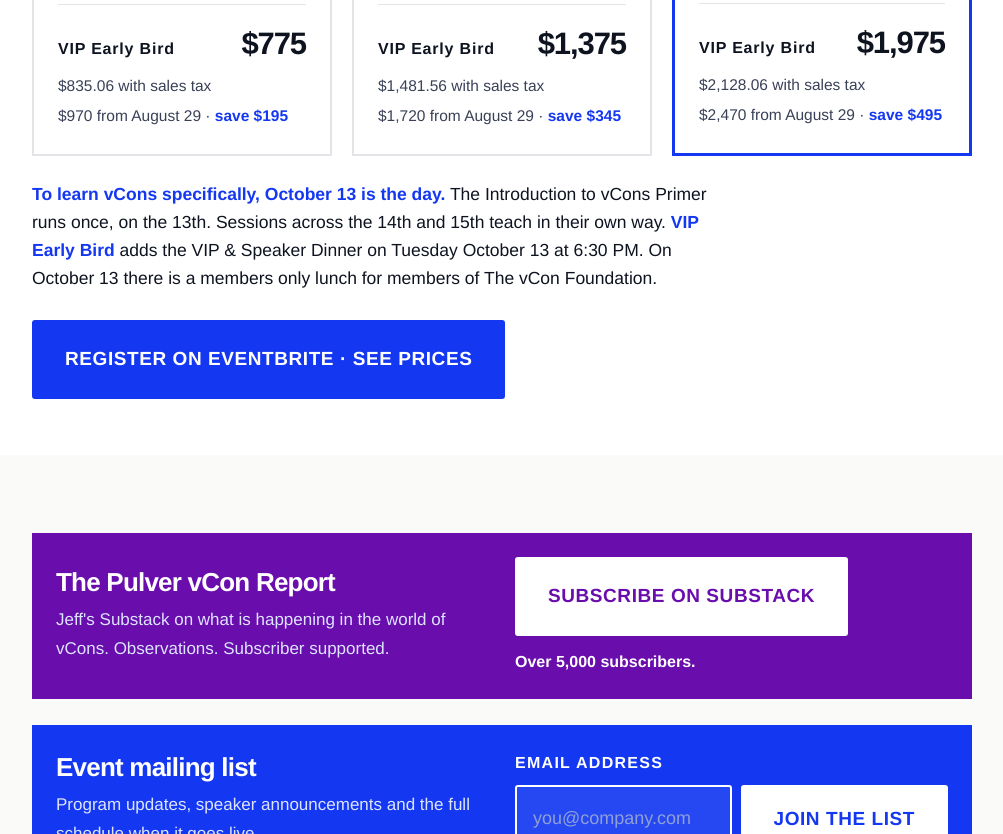
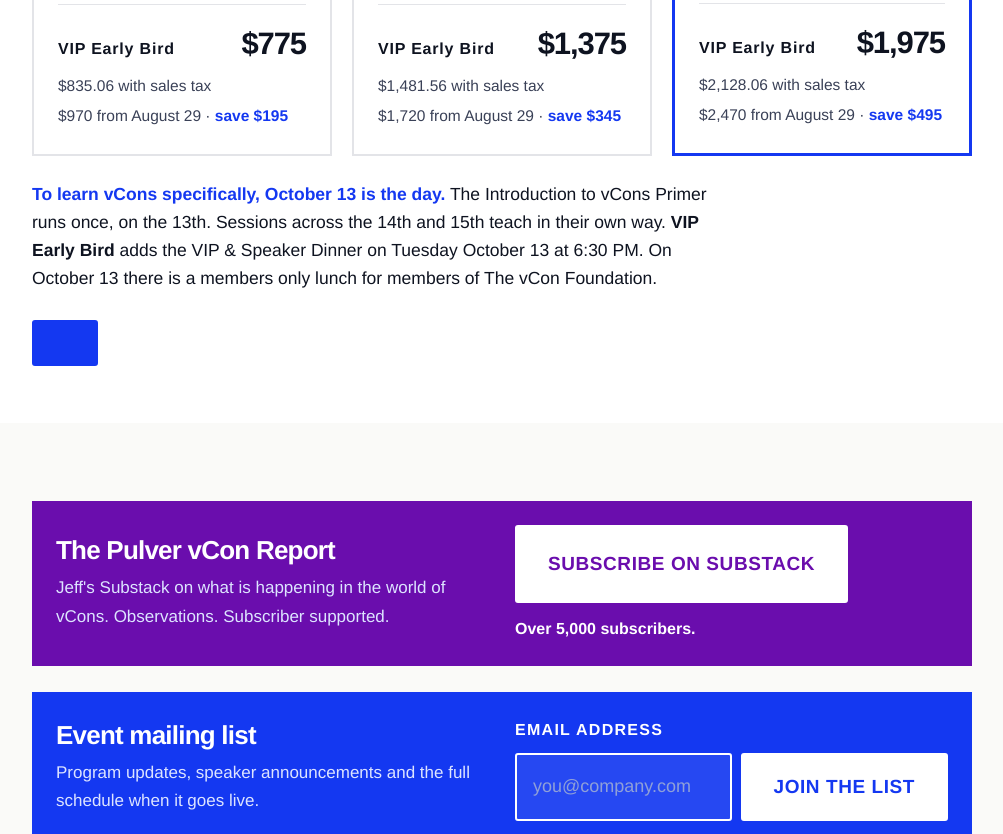
Before and after one commit to jeffvcon/von-fall26-preview, a plain HTML site: page wixbody-registration.html in a window 1280 px wide. Shown: the part 1992-2826 px from the top of the page, without its empty margins (138-1141 px from the left). Drawn offline with Linux system fonts and the light colour scheme.

Commit message:
Lauren: drop the Eventbrite ticket note, bold the VIP rows
Tuesday 17 and original 14. The finale keeps a real Register on Eventbrite
button, so no purchase path is lost; the removed line was the duplicate that
also fed her 'too many clicks' note.

Original 6 needs no change: the three-day blue line under 'Business runs' is
already gone from the build.

```diff
--- a/wixbody-registration.html
+++ b/wixbody-registration.html
@@ -2472,7 +2472,7 @@
           <span class="pt">$754.25 with sales tax</span><span class="paft">$875 from August 29 &middot; <b>save $175</b></span>
         </div>
         <div class="prow vipr">
-          <span class="pn">VIP Early Bird</span>
+          <span class="pn"><strong>VIP Early Bird</strong></span>
           <b class="pv">$775</b>
           <span class="pt">$835.06 with sales tax</span><span class="paft">$970 from August 29 &middot; <b>save $195</b></span>
         </div>
@@ -2494,7 +2494,7 @@
           <span class="pt">$1,400.75 with sales tax</span><span class="paft">$1,625 from August 29 &middot; <b>save $325</b></span>
         </div>
         <div class="prow vipr">
-          <span class="pn">VIP Early Bird</span>
+          <span class="pn"><strong>VIP Early Bird</strong></span>
           <b class="pv">$1,375</b>
           <span class="pt">$1,481.56 with sales tax</span><span class="paft">$1,720 from August 29 &middot; <b>save $345</b></span>
         </div>
@@ -2517,15 +2517,15 @@
           <span class="pt">$2,047.25 with sales tax</span><span class="paft">$2,375 from August 29 &middot; <b>save $475</b></span>
         </div>
         <div class="prow vipr">
-          <span class="pn">VIP Early Bird</span>
+          <span class="pn"><strong>VIP Early Bird</strong></span>
           <b class="pv">$1,975</b>
           <span class="pt">$2,128.06 with sales tax</span><span class="paft">$2,470 from August 29 &middot; <b>save $495</b></span>
         </div>
       </div>
     </div>
 
-    <p class="vipnote novcase"><b>To learn vCons specifically, October 13 is the day.</b> The Introduction to vCons Primer runs once, on the 13th. Sessions across the 14th and 15th teach in their own way. <b>VIP Early Bird</b> adds the VIP &amp; Speaker Dinner on Tuesday October 13 at 6:30 PM. On October 13 there is a members only lunch for members of The vCon Foundation.</p>
-    <div class="cta" style="margin-top:28px"><a class="btn solid" href="https://www.eventbrite.com/e/fall-26-voice-and-conversations-on-the-net-tickets-1986769647498?aff=oddtdtcreator" target="_top">Register on Eventbrite &middot; see prices</a></div>
+    <p class="vipnote novcase"><b>To learn vCons specifically, October 13 is the day.</b> The Introduction to vCons Primer runs once, on the 13th. Sessions across the 14th and 15th teach in their own way. <b><strong>VIP Early Bird</strong></b> adds the VIP &amp; Speaker Dinner on Tuesday October 13 at 6:30 PM. On October 13 there is a members only lunch for members of The vCon Foundation.</p>
+    <div class="cta" style="margin-top:28px"><a class="btn solid" href="https://www.eventbrite.com/e/fall-26-voice-and-conversations-on-the-net-tickets-1986769647498?aff=oddtdtcreator" target="_top"></a></div>
   </div>
 </div>
 
```
